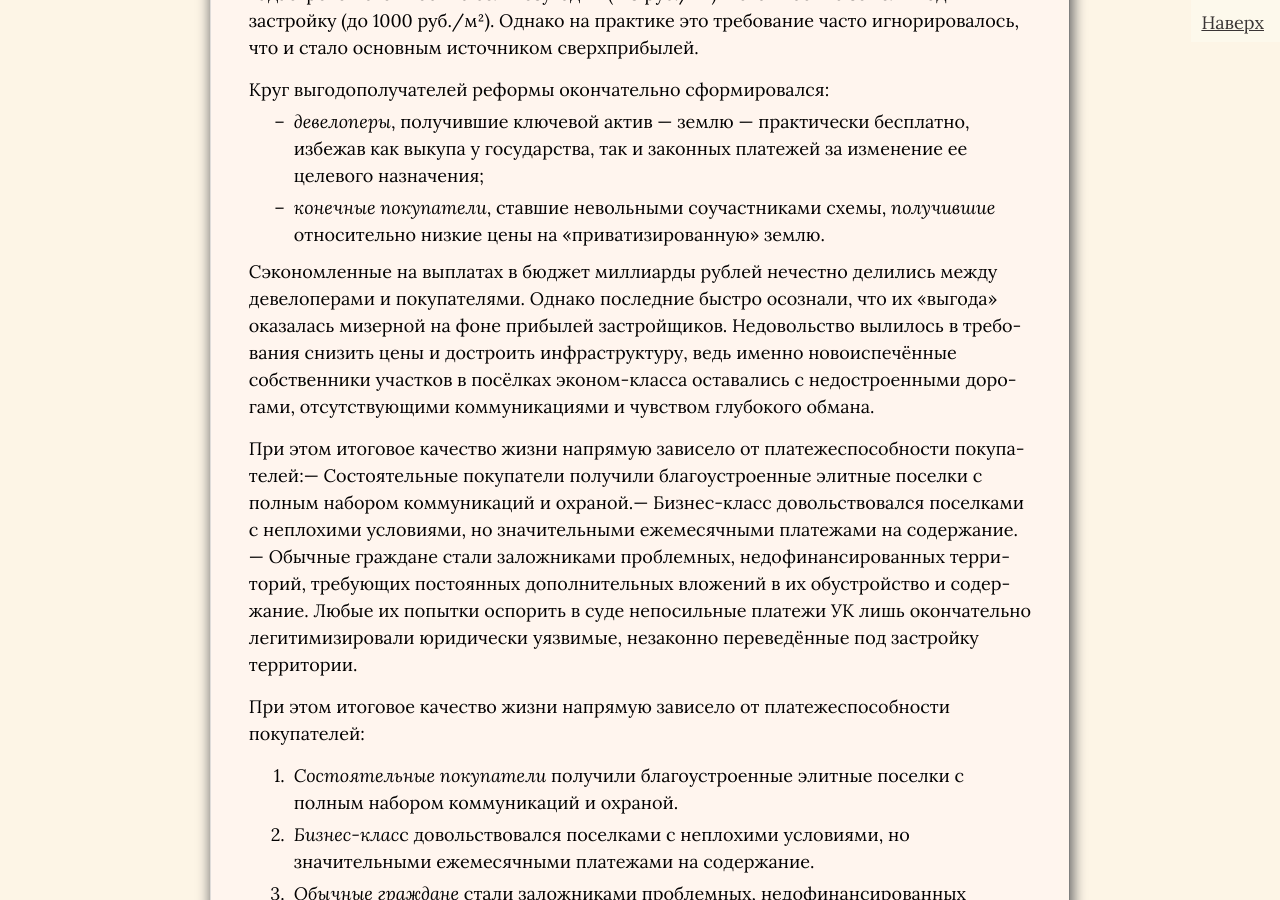
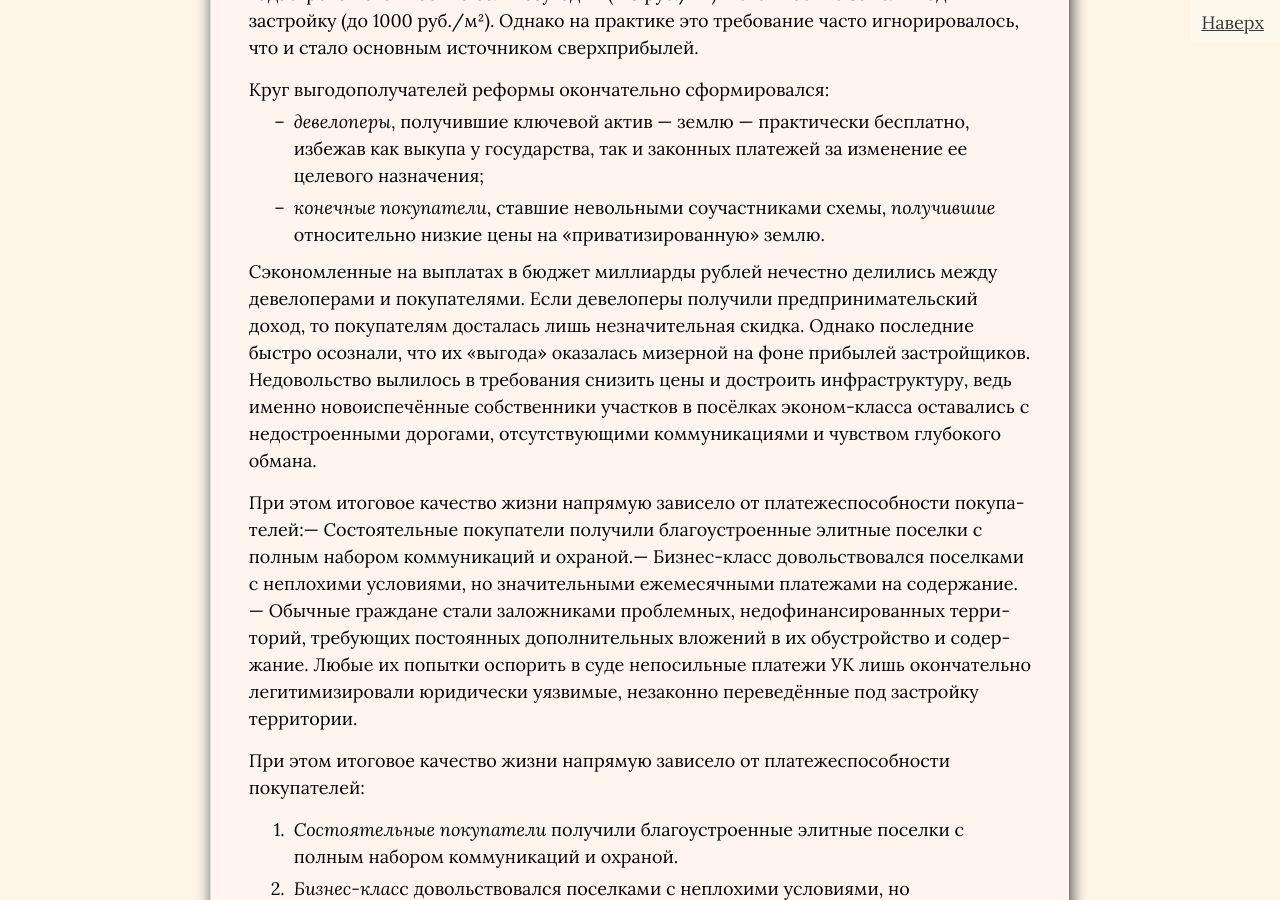
Before and after one commit to SergSi/land-use-art, a Jekyll site: the page built from _posts/2025-08-25-reforma.md, in a window 1280 px wide and 900 px high, scrolled down 9382 px. Built offline with Jekyll 4.4.1, drawn with Linux system fonts in a browser that asks for light colours; some web fonts are replaced.

Commit message:
Update 2025-08-25-reforma.md

```diff
--- a/_posts/2025-08-25-reforma.md
+++ b/_posts/2025-08-25-reforma.md
@@ -137,7 +137,7 @@ align: right
 - *девелоперы*, получившие ключевой актив — землю — практически бесплатно, избежав как выкупа у государства, так и законных платежей за изменение ее целевого назначения;
 - *конечные покупатели*, ставшие невольными соучастниками схемы, *получившие* относительно низкие цены на «приватизированную» землю.
 
-Сэкономленные на выплатах в бюджет миллиарды рублей нечестно делились между девелоперами и покупателями. Однако последние быстро осознали, что их «выгода» оказалась мизерной на фоне прибылей застройщиков. Недовольство вылилось в требования снизить цены и достроить инфраструктуру, ведь именно новоиспечённые собственники участков в посёлках эконом-класса оставались с недостроенными дорогами, отсутствующими коммуникациями и чувством глубокого обмана.
+Сэкономленные на выплатах в бюджет миллиарды рублей нечестно делились между девелоперами и покупателями. Если девелоперы получили предпринимательский доход, то покупателям досталась лишь незначительная скидка. Однако последние быстро осознали, что их «выгода» оказалась мизерной на фоне прибылей застройщиков. Недовольство вылилось в требования снизить цены и достроить инфраструктуру, ведь именно новоиспечённые собственники участков в посёлках эконом-класса оставались с недостроенными дорогами, отсутствующими коммуникациями и чувством глубокого обмана.
 
 При этом итоговое качество жизни напрямую зависело от платежеспособности покупателей:— Состоятельные покупатели получили благоустроенные элитные поселки с полным набором коммуникаций и охраной.— Бизнес-класс довольствовался поселками с неплохими условиями, но значительными ежемесячными платежами на содержание.— Обычные граждане стали заложниками проблемных, недофинансированных территорий, требующих постоянных дополнительных вложений в их обустройство и содержание. Любые их попытки оспорить в суде непосильные платежи УК лишь окончательно легитимизировали юридически уязвимые, незаконно переведённые под застройку территории.
 
```
